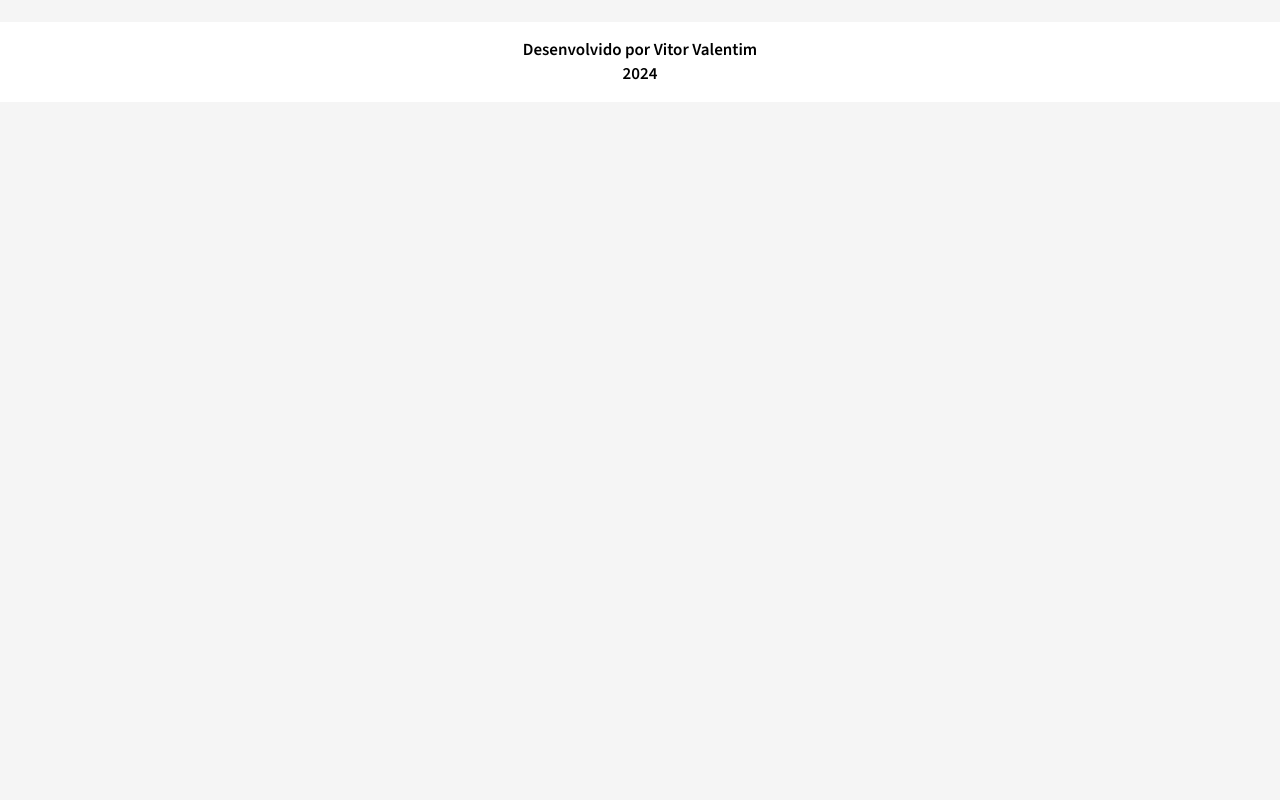
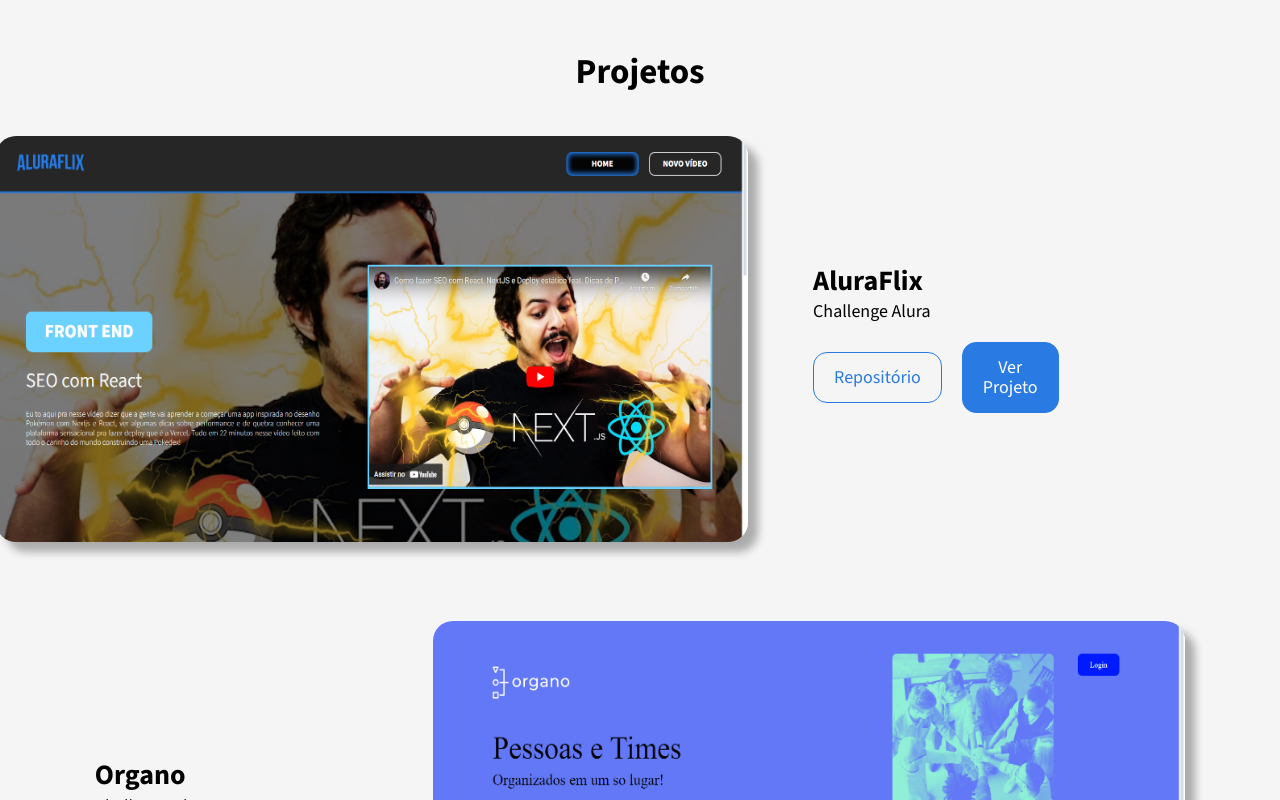
Before and after one commit to VitorValentimSilva/MeuPortfolio, a React (Vite) app: page / in a window 1280 px wide. Shown: the part 3140-3940 px from the top of the page. Before the commit the page ends 3242 px from the top, so only its background shows below. Built offline with nearby package versions, Linux system fonts and the light colour scheme.

Commit message:
Finalize a parte dos Projetos

```diff
--- a/src/components/Formacao/index.tsx
+++ b/src/components/Formacao/index.tsx
@@ -35,7 +35,7 @@
 const Formacao: React.FC<FormacaoProps> = ({ img, nomeFormacao, andamento, nomeInstituicao }) => {
   return(
     <DivEstiliazada>
-      <img src={"/img/" + img} alt="" />
+      <img src={"/img/" + img} alt={img} />
 
       <h3>{nomeFormacao}</h3>
       <p>{andamento} - {nomeInstituicao}</p>
--- /dev/null
+++ b/src/components/Projetos/index.tsx
@@ -0,0 +1,99 @@
+import React from "react"
+import styled from "styled-components"
+
+interface DivEstilizadaProps {
+  inverter: boolean;
+}
+
+const DivEstilizada = styled.div<DivEstilizadaProps>`
+  display: flex;
+  align-items: center;
+  justify-content: center;
+  gap: 65px;
+  margin-bottom: 7%;
+  flex-direction: ${({ inverter }) => (inverter ? "row-reverse" : "row")};
+  margin-right: ${({ inverter }) => (inverter ? 0 : "20%")};
+
+  img{
+    width: 752px;
+    height: 406px;
+    border-radius: 20px;
+    box-shadow: 10px 10px 8px rgba(0, 0, 0, 0.300);
+  }
+
+  h3{
+    font-size: 28px;
+    margin: 0;
+  }
+
+  p{
+    font-size: 18px;
+    margin: 1.5% 0 8% 0;
+  }
+
+  #botoes{
+    display: flex;
+    align-items: center;
+    gap: 20px;
+  }
+
+  button{
+    padding: 14px 20px;
+    font-size: 18px;
+    font-weight: 500;
+    border-radius: 14px;
+    cursor: pointer;
+    border: 1px solid #2A7AE4;
+  }
+
+  #repositorio{
+    background-color: transparent;
+    color: #2A7AE4;
+  }
+
+  #repositorio:hover{
+    background-color: #80808021;
+  }
+
+  #verProjeto{
+    background-color: #2A7AE4;
+    color: #FFF;
+  }
+
+  #verProjeto:hover{
+    background-color: #80808021;
+    color: #2A7AE4;
+  }
+`
+
+interface ProjetosProps {
+  inverter: boolean,
+  img: string,
+  nomeProjeto: string,
+  descricaoProjeto: string,
+  linkRepositorio: string,
+  linkProjeto: string
+}
+
+const Projetos: React.FC<ProjetosProps> = ({ inverter, img, nomeProjeto, descricaoProjeto, linkRepositorio, linkProjeto }) => {
+  const onClickButton = (url: string) => {
+    window.open(url, '_blank');
+  }
+
+  return(
+    <DivEstilizada inverter={inverter}>
+      <img src={"/img/" + img} alt={img} />
+
+      <div>
+        <h3>{nomeProjeto}</h3>
+        <p>{descricaoProjeto}</p>
+        <div id="botoes">
+          <button id="repositorio" onClick={() => onClickButton(linkRepositorio)}>Repositório</button>
+          <button id="verProjeto" onClick={() => onClickButton(linkProjeto)}>Ver Projeto</button>
+        </div>
+      </div>
+    </DivEstilizada>
+  )
+}
+
+export default Projetos
--- a/src/pages/Inicio/index.tsx
+++ b/src/pages/Inicio/index.tsx
@@ -3,12 +3,13 @@
 import SobreMim from "../../components/SobreMim"
 import CampoInformacoes from "../../components/CampoInformacoes"
 import Formacao from "../../components/Formacao"
+import Projetos from "../../components/Projetos"
 
 const MainEstilizado = styled.main`
 
 `
 
-const SectionEstiliazada = styled.section`
+const SectionFormacao = styled.section`
   display: flex;
   align-items: center;
   flex-direction: column;
@@ -27,6 +28,18 @@
     display: flex;
     align-items: center;
     justify-content: space-between;
+  }
+`
+
+const SectionProjetos = styled.section`
+  display: flex;
+  align-items: center;
+  flex-direction: column;
+  padding: 0 6%;
+
+  h2{
+    font-size: 35px;
+    margin-bottom: 4%;
   }
 `
 
@@ -65,7 +78,7 @@
         ]}
       />
 
-      <SectionEstiliazada>
+      <SectionFormacao id="formacao">
         <h2>Formação acadêmica</h2>
 
         <div>
@@ -83,7 +96,29 @@
             nomeInstituicao = "One Oracle Next Education"
           />
         </div>
-      </SectionEstiliazada>
+      </SectionFormacao>
+
+      <SectionProjetos>
+        <h2>Projetos</h2>
+
+        <Projetos
+          inverter = {false}
+          img = "projetoAluraFlix.png"
+          nomeProjeto = "AluraFlix"
+          descricaoProjeto = "Challenge Alura"
+          linkRepositorio = "https://github.com/VitorValentimSilva/AluraFlix"
+          linkProjeto = "https://alura-flix-olive.vercel.app"
+        />
+
+        <Projetos
+          inverter = {true}
+          img = "projetoOrgano.png"
+          nomeProjeto = "Organo"
+          descricaoProjeto = "Challenge Alura"
+          linkRepositorio = "https://github.com/VitorValentimSilva/organo"
+          linkProjeto = "https://organo-nu-liart.vercel.app"
+        />
+      </SectionProjetos>
     </MainEstilizado>
   )
 }
```
Also changed, not shown: public/img/projetoAluraFlix.png (added), public/img/projetoOrgano.png (added).
